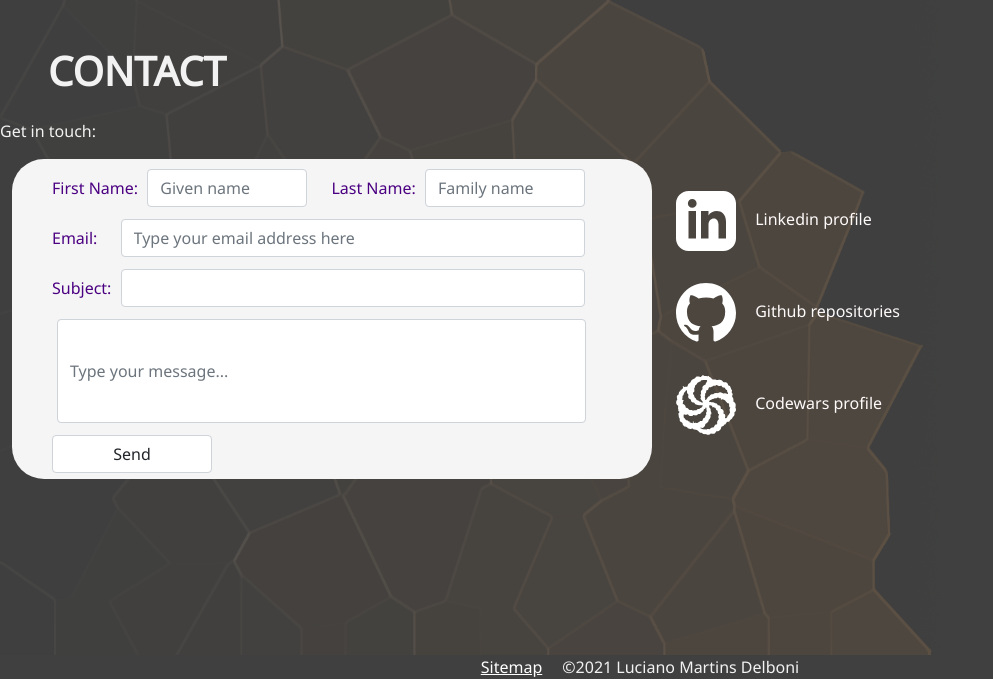
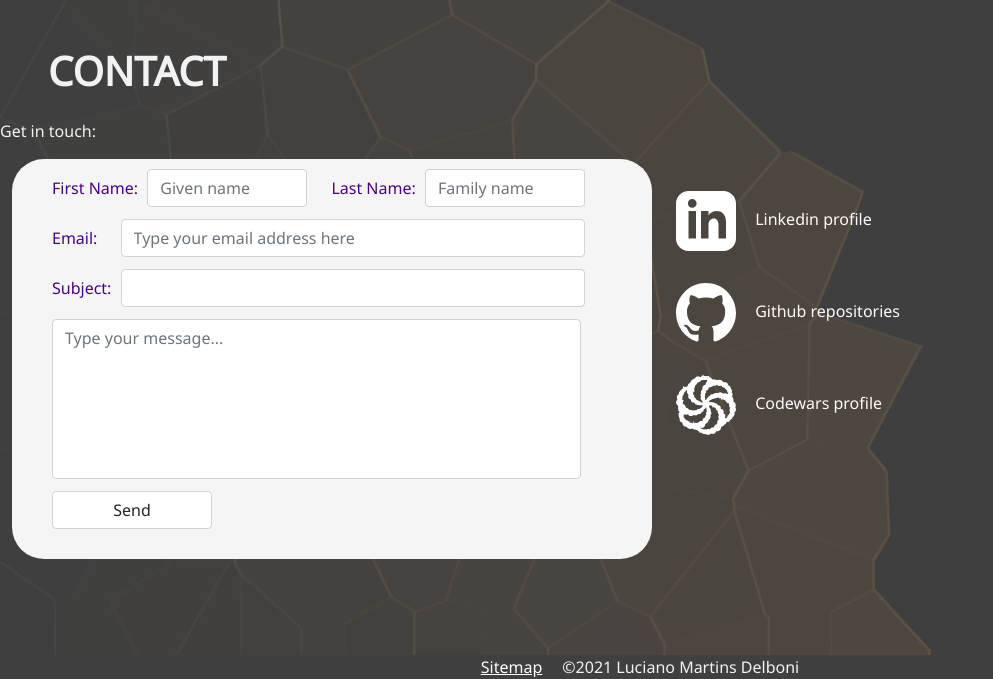
Before and after one commit to lucianodelboni/portfolio, a Django app: page / in a window 1280 px wide. Shown: the part 2161-2840 px from the top of the page, without its empty margins (0-993 px from the left). Run offline with Django 3.2, Linux system fonts and the light colour scheme.

Commit message:
got contact form to work properly

```diff
--- a/Portfolio/base_templates/base.html
+++ b/Portfolio/base_templates/base.html
@@ -5,6 +5,7 @@
 <head>
     <meta charset="utf-8" />
     <meta name="viewport" content="width=device-width, initial-scale=1, shrink-to-fit=no">
+    <meta name="referrer" content="origin">
 
     <!--Importing google fonts-->
     <link rel="stylesheet" href="https://fonts.googleapis.com/css?family=Noto Sans" />
--- a/portfolio_app/static/css/styles.css
+++ b/portfolio_app/static/css/styles.css
@@ -157,7 +157,7 @@ polygon.arrow__top{
 }
 
 .form__style{
-    height: 20rem;
+    height: 25rem;
     width: 40rem;
     background-color: whitesmoke;
     border-radius: 2rem;
@@ -188,7 +188,8 @@ polygon.arrow__top{
 
 #message{
     width: 94.5%;
-    height: 6.5rem;
+    height: 10rem;
+    resize: none;
 }
 
 #submit_button{
--- a/portfolio_app/templates/landing_page.html
+++ b/portfolio_app/templates/landing_page.html
@@ -143,7 +143,7 @@
                 <input class="form-control" type="text" placeholder="" id="subject" name="Subject">
               </div>
               <div class="form__style_spacing">
-                <input class="form-control" type="text" placeholder="Type your message..." id="message" name="Messagebox">
+                <textarea class="form-control" type="text" placeholder="Type your message..." id="message" name="Messagebox"></textarea>
               </div>
               <div class="form__style_spacing">
                 <button class="form-control" type="submit"  id="submit_button" name="Submit">Send</button>
--- a/portfolio_app/views.py
+++ b/portfolio_app/views.py
@@ -1,5 +1,8 @@
-from django.shortcuts import render
+from django.http import HttpResponseRedirect
+from django.shortcuts import render, redirect
+from django.views.decorators.csrf import csrf_exempt
 
+@csrf_exempt
 def landing_page(request):
     return render(request, 'landing_page.html',{})
 
```
